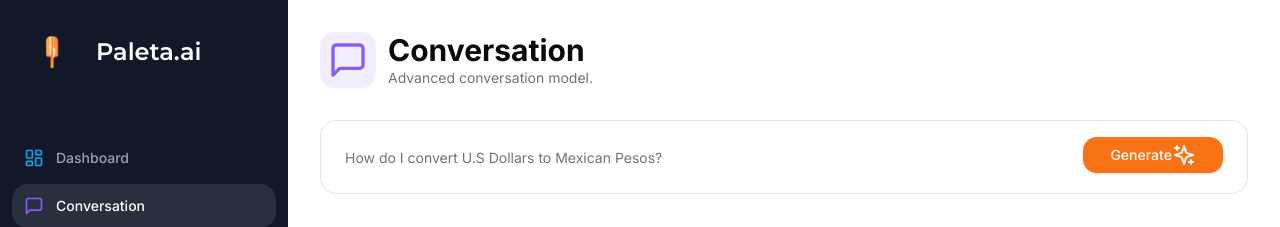
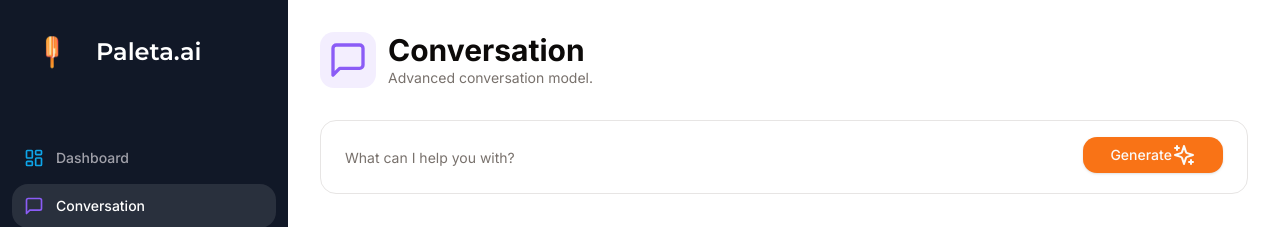
Before and after one commit to bernardobustamantemartinez/paleta-playground, a Next.js app: page /conversation in a window 1280 px wide. Shown: the top 227 px of the page. Built offline with nearby package versions, Linux system fonts and the light colour scheme.

Commit message:
replacing placeholder question.

```diff
--- a/app/(dashboard)/(routes)/conversation/page.tsx
+++ b/app/(dashboard)/(routes)/conversation/page.tsx
@@ -92,7 +92,7 @@ const ConversationPage = () => {
                             focus-visibile:ring-transparent
                         "
                         disabled={isLoading}
-                        placeholder="How do I convert U.S Dollars to Mexican Pesos?"
+                        placeholder="What can I help you with?"
                         {...field}
                       />
                     </FormControl>
```
